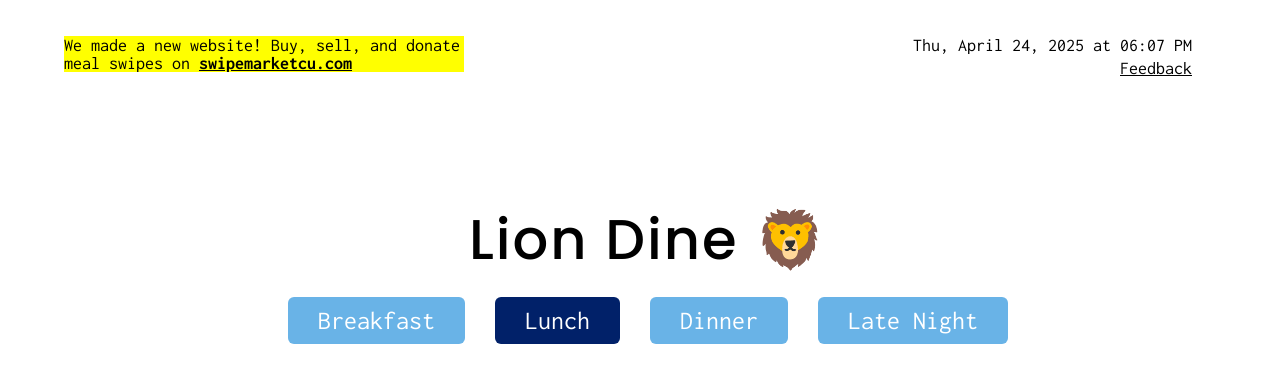
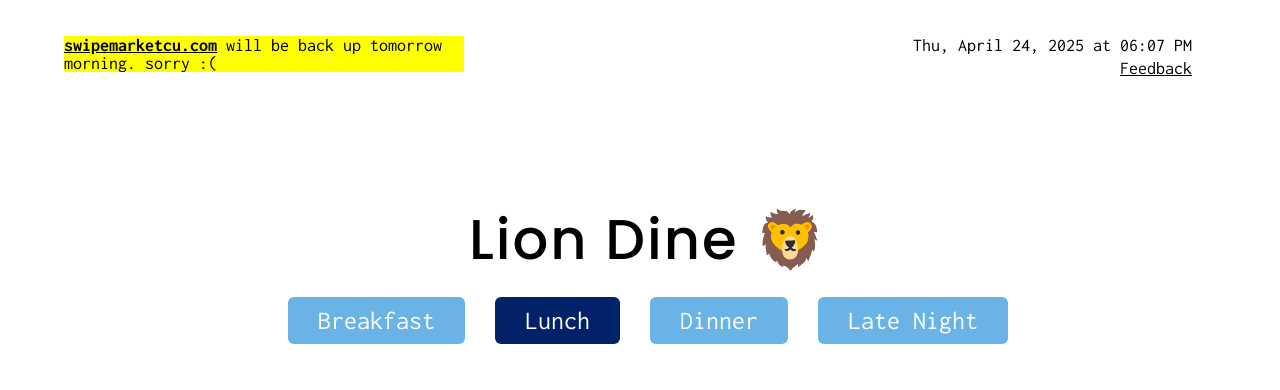
Before and after one commit to caroline-smyth/lion-dine, a Flask app: page /lunch in a window 1280 px wide. Shown: the top 390 px of the page. Run offline with Flask 3, Linux system fonts and the light colour scheme; data that the repository does not hold is empty.

Commit message:
froze swipemarket after reverting other stuff

```diff
--- a/templates/index.html
+++ b/templates/index.html
@@ -61,7 +61,7 @@
       <p id="output"></p>
       <div class="top">
         <div class="top-left" id="ripple-text" style="background-color: yellow">
-          We made a new website! Buy, sell, and donate meal swipes on <a href="https://swipemarketcu.com" target="_blank" style="text-decoration: underline; font-weight: bold;">swipemarketcu.com</a>
+          <a href="https://swipemarketcu.com" target="_blank" style="text-decoration: underline; font-weight: bold;">swipemarketcu.com</a> will be back up tomorrow morning. sorry :(
         </div>
         <div class="top-right">
           <div id="current-time"></div>
```
